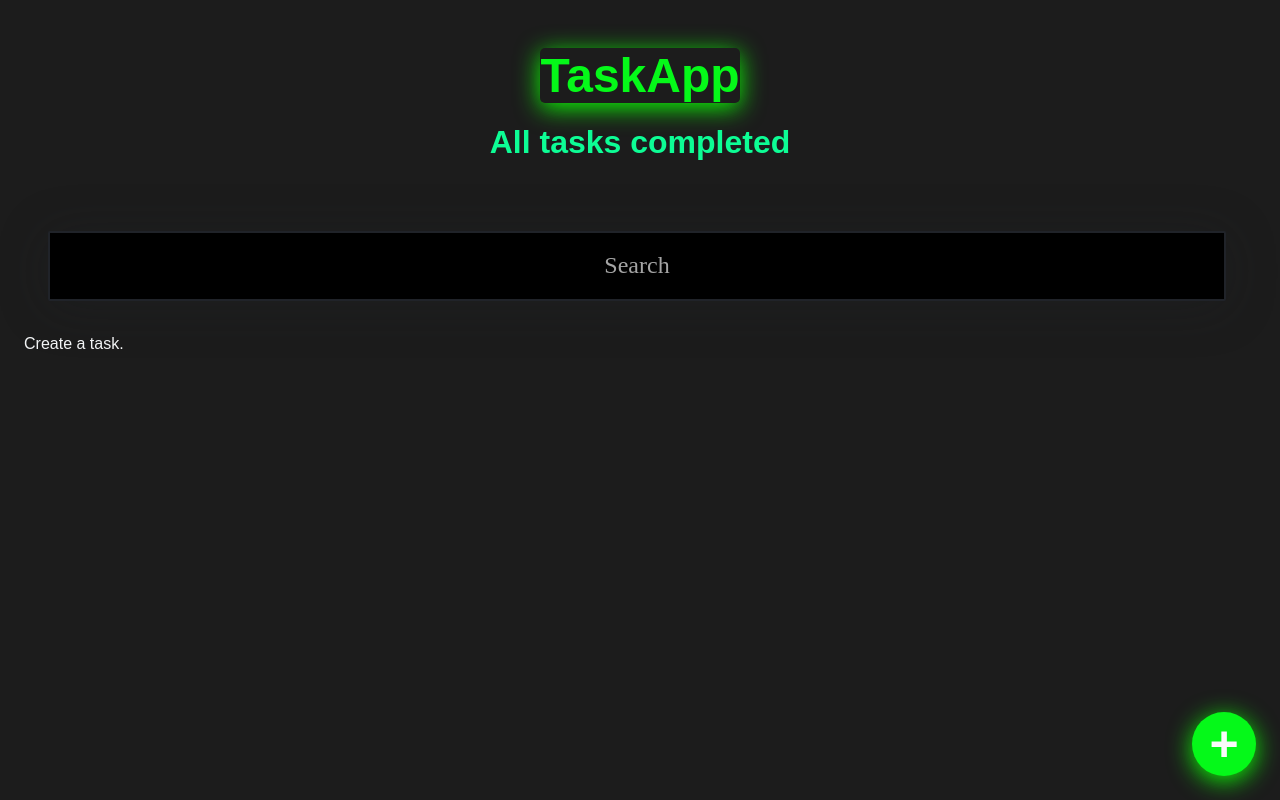
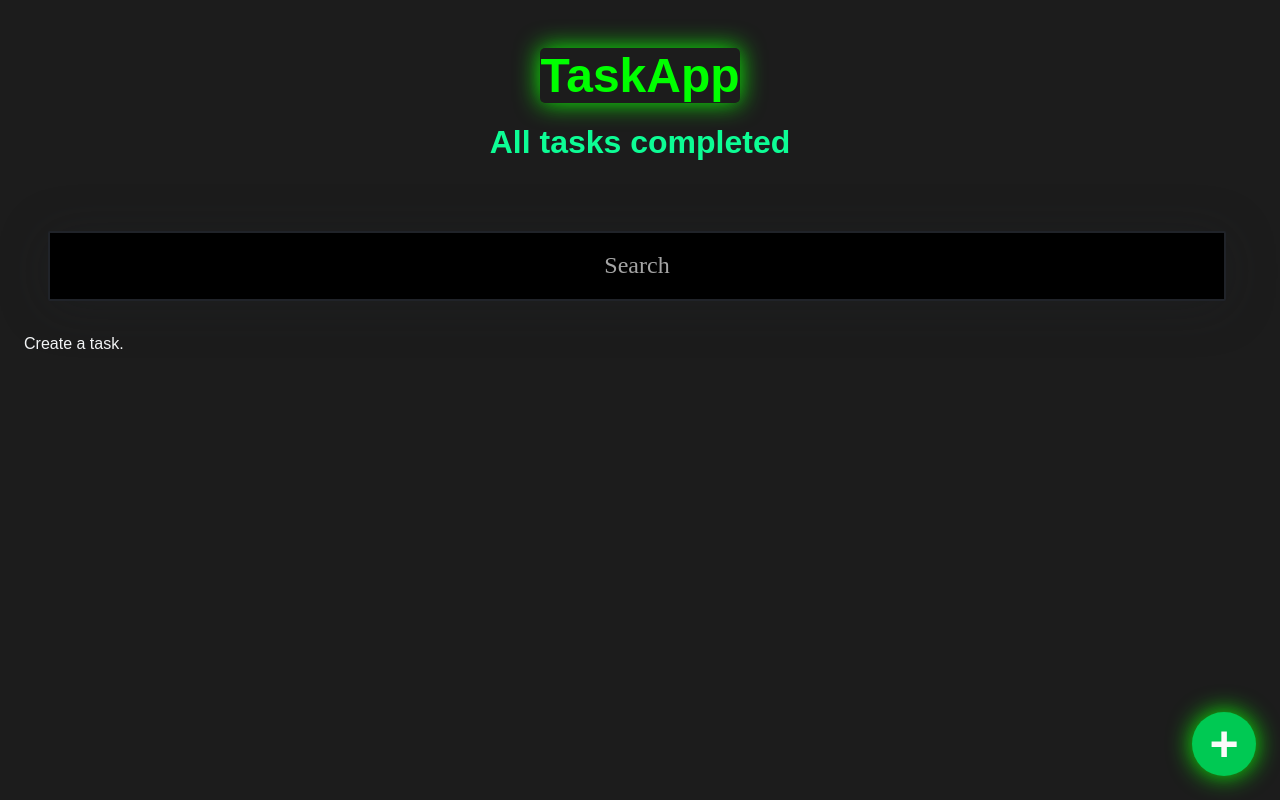
Before and after one commit to Starklord17/React-TaskApp, a React (Vite) app: page / in a window 1280 px wide. Built offline with nearby package versions, Linux system fonts and the light colour scheme.

Commit message:
:sparkles: Styles

```diff
--- a/src/CreateTodoButton/CreateTodoButton.css
+++ b/src/CreateTodoButton/CreateTodoButton.css
@@ -1,8 +1,9 @@
 .CreateTodoButton {
   /* background-color: #61DAFA; */
-  background-color: #05F919;
+  /* background-color: #05F919; */
+  background-color: #00c953;
   /* box-shadow: 0px 5px 25px rgba(97, 218, 250, 0.5); */
-  box-shadow: 0px 5px 25px rgba(13, 249, 5 );
+  box-shadow: 0px 0px 25px rgba(13, 249, 5 );
   border: none;
   border-radius: 50%;
   cursor: pointer;
@@ -25,4 +26,8 @@
 
 .CreateTodoButton:hover {
   transform: rotate(224deg);
+  box-shadow: 0 0 5px rgb(14, 241, 64),
+  0 0 25px rgb(14, 241, 64),
+  0 0 50px rgb(14, 241, 64),
+  0 0 100px rgb(14, 241, 64);
 }
--- a/src/TodoCounter/TodoCounter.css
+++ b/src/TodoCounter/TodoCounter.css
@@ -1,9 +1,9 @@
 #title {
   font-size: 48px;
   font-weight: bold;
-  /*color: #00e15e;
-  */color: #05F919;
-  box-shadow: 0px 5px 25px rgba(13, 249, 5 );
+  /* color: #00e15e; */
+  color: #00FF00;
+  box-shadow: 0px 0px 25px rgba(13, 249, 5 );
   border-radius: 5px;
   text-align: center;
   width: fit-content;
--- a/src/index.css
+++ b/src/index.css
@@ -70,10 +70,10 @@ button:focus-visible {
 body {
   margin: 0;
   padding: 0;
-  /* background: #f2f4f5; */
   background: #1C1C1C;
   color: #f2f4f5;
   font-family: montserrat, Arial, Helvetica, sans-serif;
+
 }
 #root {
   margin: 0 24px;
```
